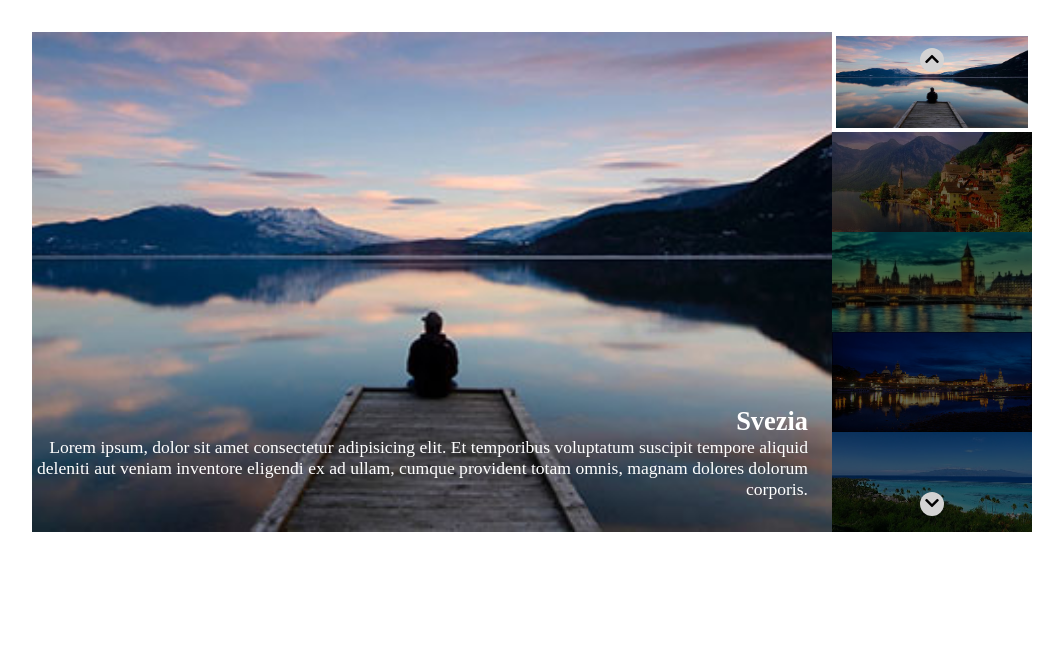
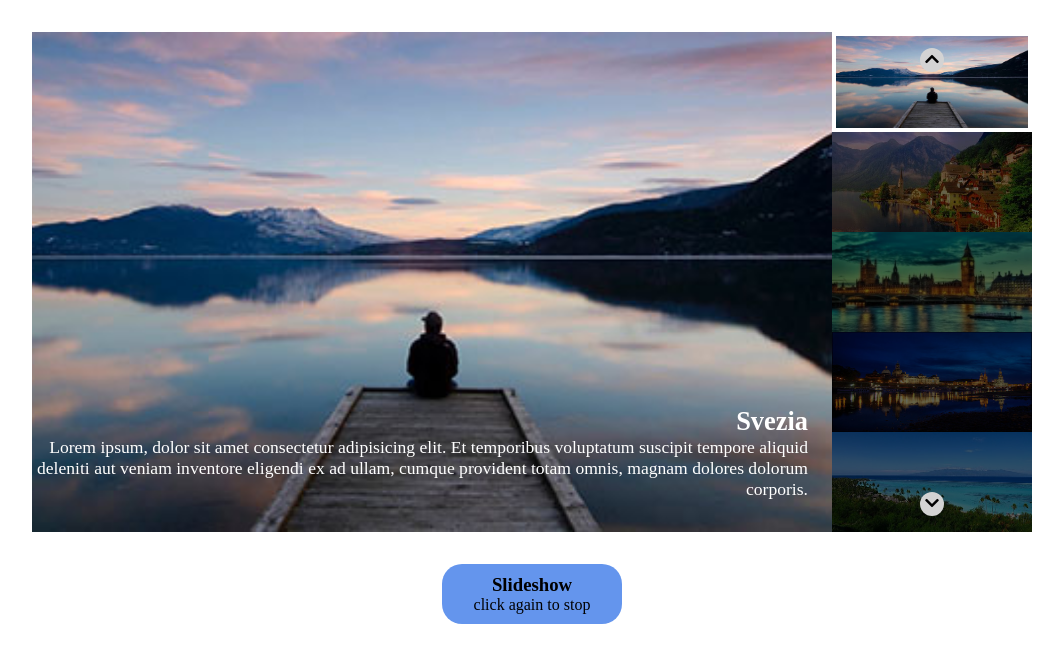
Before and after one commit to pollohultima/vue-slider, a plain HTML site: page index.html in a window 1280 px wide. Shown: the whole page, without its empty margins (108-1171 px from the left). Drawn offline with nearby package versions, Linux system fonts and the light colour scheme.

Commit message:
Completed with bonus!

```diff
--- a/assets/css/style.css
+++ b/assets/css/style.css
@@ -79,3 +79,12 @@
     text-align: right;
     font-size: 1.1rem;
 }
+
+.slideshow {
+    width: 180px;
+    text-align: center;
+    margin: 2rem auto;
+    background-color: cornflowerblue;
+    border-radius: 20px;
+    padding: 10px;
+}
--- a/assets/js/main.js
+++ b/assets/js/main.js
@@ -5,6 +5,8 @@ const app = new Vue({
     data: {
 
         contatore: 0,
+
+        slideshow: false,
 
         slides:
             [
@@ -55,8 +57,17 @@ const app = new Vue({
             else {
                 this.contatore = this.contatore - 1;
             }
-        }
-    }
+        },
 
 
+        play: function () {
+            if (this.slideshow == false) {
+                this.slideshow = setInterval(this.scroll_down, 3 * 1000)
+            } else {
+                clearInterval(this.slideshow);
+                this.slideshow = false
+            }
+        }
+
+    }
 })
--- a/index.html
+++ b/index.html
@@ -13,8 +13,8 @@
     </head>
     <body>
 
-
-        <div id="root" class="container">
+        <div id="root">
+            <div class="container">
                 <div class="preview">
                     <div class="preview__item active">
                         <img :src="slides[contatore].item">
@@ -33,7 +33,8 @@
                         v-for="(slide, index) in slides"
                         v-if="contatore != index">
 
-                <img :src="slide.item" alt="" class="thumb_image activeThumb"
+                    <img :src="slide.item" alt="" class="thumb_image
+                        activeThumb"
                         v-else>
 
                     <div class="navigator">
@@ -44,10 +45,14 @@
                             <i class="fas fa-chevron-down"></i>
                         </div>
                     </div>
-
-
                 </div>
             </div>
+            <div class="slideshow" @click="play">
+                <h3>Slideshow</h3>
+                <p>click again to stop</p>
+            </div>
+        </div>
+
 
         <script src="https://cdn.jsdelivr.net/npm/vue@2.6.14/dist/vue.js"></script>
         <script src="./assets/js/main.js"></script>
```
Lines whose indentation alone changed are shown as unchanged.
